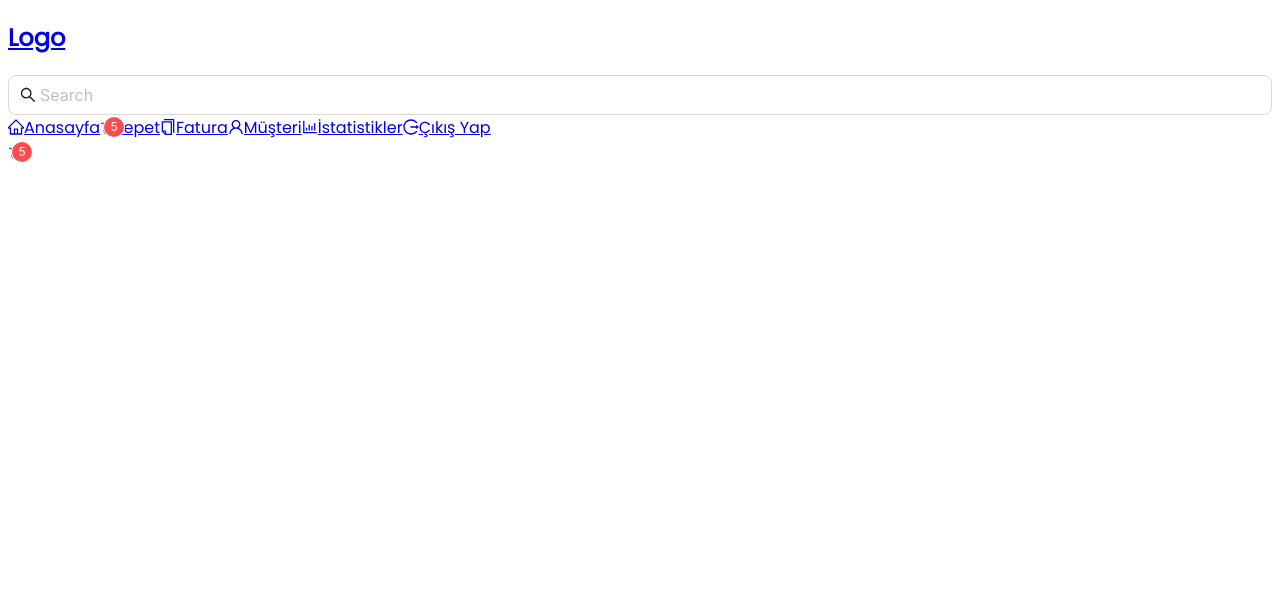
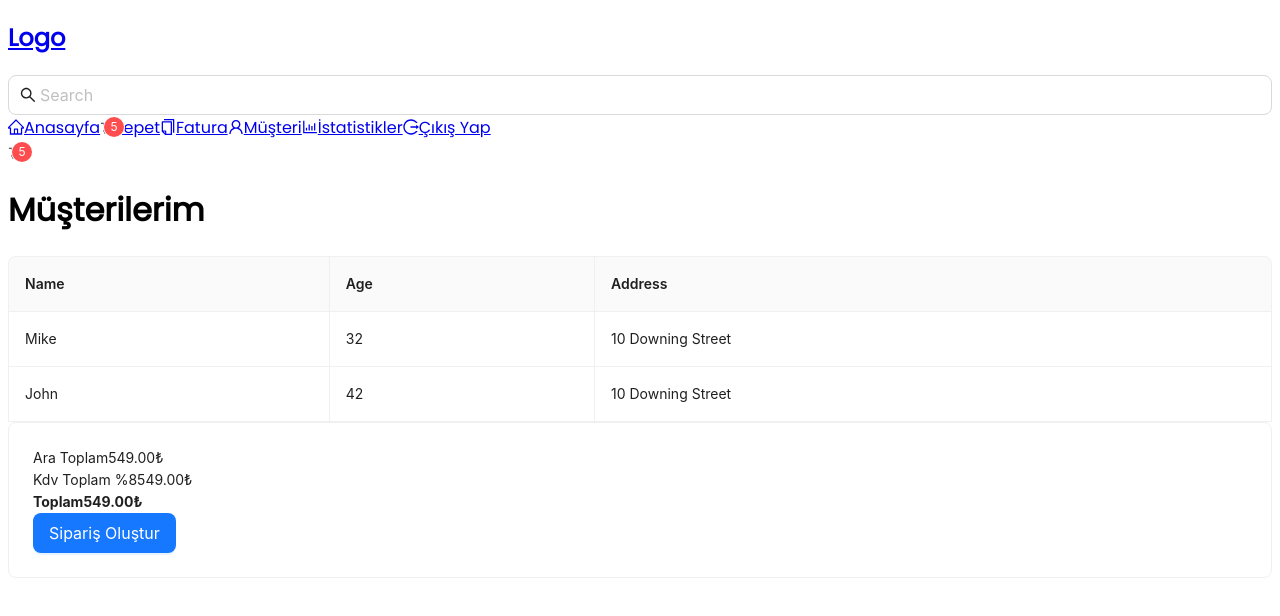
Before and after one commit to atifsimsek/pos-application, a React (Create React App) app in the folder client/: page /customers in a window 1280 px wide. Shown: the top 616 px of the page. Built offline with nearby package versions, Linux system fonts and the light colour scheme.

Commit message:
customer page added

```diff
--- a/client/src/components/Header/index.jsx
+++ b/client/src/components/Header/index.jsx
@@ -48,7 +48,7 @@
       },
       {
         name: "Müşteri",
-        to: "/customer",
+        to: "/customers",
         Icon: <UserOutlined className="md:text-2xl text-xl" />,
       },
       {
--- /dev/null
+++ b/client/src/pages/CustomerPage.jsx
@@ -0,0 +1,83 @@
+import React from "react";
+import { Table, Card, Button } from "antd";
+import { useState } from "react";
+import PrintBill from "../components/Bills/PrintBill";
+const BillPage = () => {
+  const [isModalOpen, setIsModalOpen] = useState(false);
+
+  const dataSource = [
+    {
+      key: "1",
+      name: "Mike",
+      age: 32,
+      address: "10 Downing Street",
+    },
+    {
+      key: "2",
+      name: "John",
+      age: 42,
+      address: "10 Downing Street",
+    },
+  ];
+
+  const columns = [
+    {
+      title: "Name",
+      dataIndex: "name",
+      key: "name",
+    },
+    {
+      title: "Age",
+      dataIndex: "age",
+      key: "age",
+    },
+    {
+      title: "Address",
+      dataIndex: "address",
+      key: "address",
+    },
+  ];
+
+  return (
+    <>
+      <div className="px-6">
+        <h1 className="text-4xl font-bold text-center mb-4">Müşterilerim</h1>
+        <Table
+          dataSource={dataSource}
+          columns={columns}
+          bordered
+          pagination={false}
+        />
+        <div className=" flex justify-end mt-4">
+          <Card className="w-72 ">
+            <div className="flex justify-between">
+              <span>Ara Toplam</span>
+              <span>549.00₺</span>
+            </div>
+            <div className="flex justify-between my-2">
+              <span>Kdv Toplam %8</span>
+              <span className="text-red-600">549.00₺</span>
+            </div>
+            <div className="flex justify-between">
+              <b>Toplam</b>
+              <b>549.00₺</b>
+            </div>
+            <Button
+              onClick={() => {
+                setIsModalOpen(true);
+              }}
+              className="mt-2 w-full"
+              type="primary"
+              size="large"
+            >
+              Sipariş Oluştur
+            </Button>
+          </Card>
+        </div>
+      </div>
+      <PrintBill isModalOpen={isModalOpen} setIsModalOpen={setIsModalOpen} />
+    </>
+  );
+};
+
+export default BillPage;
--- a/client/src/routes.js
+++ b/client/src/routes.js
@@ -2,6 +2,7 @@
 const Homepage = lazy(() => import("./pages/Homepage"));
 const CartPage = lazy(() => import("./pages/CartPage"));
 const BillPage = lazy(() => import("./pages/BillPage"));
+const CustomerPage = lazy(() => import("./pages/CustomerPage"));
 
 export const routes = [
   {
@@ -26,7 +27,7 @@
   },
   {
     path: "/bills",
-    name: "Cart",
+    name: "Bill",
     exact: true,
     element: (
       <Suspense fallback={<div>Loading...</div>}>
@@ -34,4 +35,14 @@
       </Suspense>
     ),
   },
+  {
+    path: "/customers",
+    name: "Customer",
+    exact: true,
+    element: (
+      <Suspense fallback={<div>Loading...</div>}>
+        <CustomerPage />
+      </Suspense>
+    ),
+  },
 ];
```
